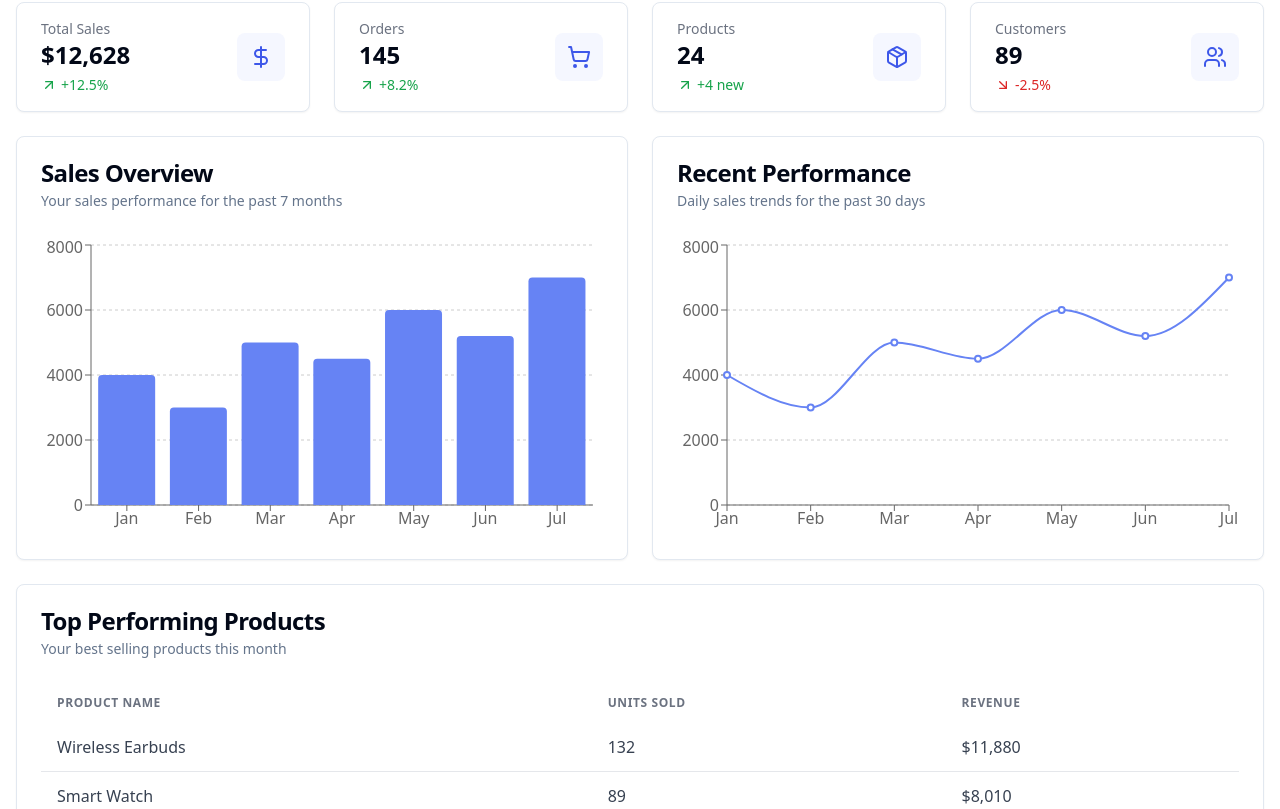
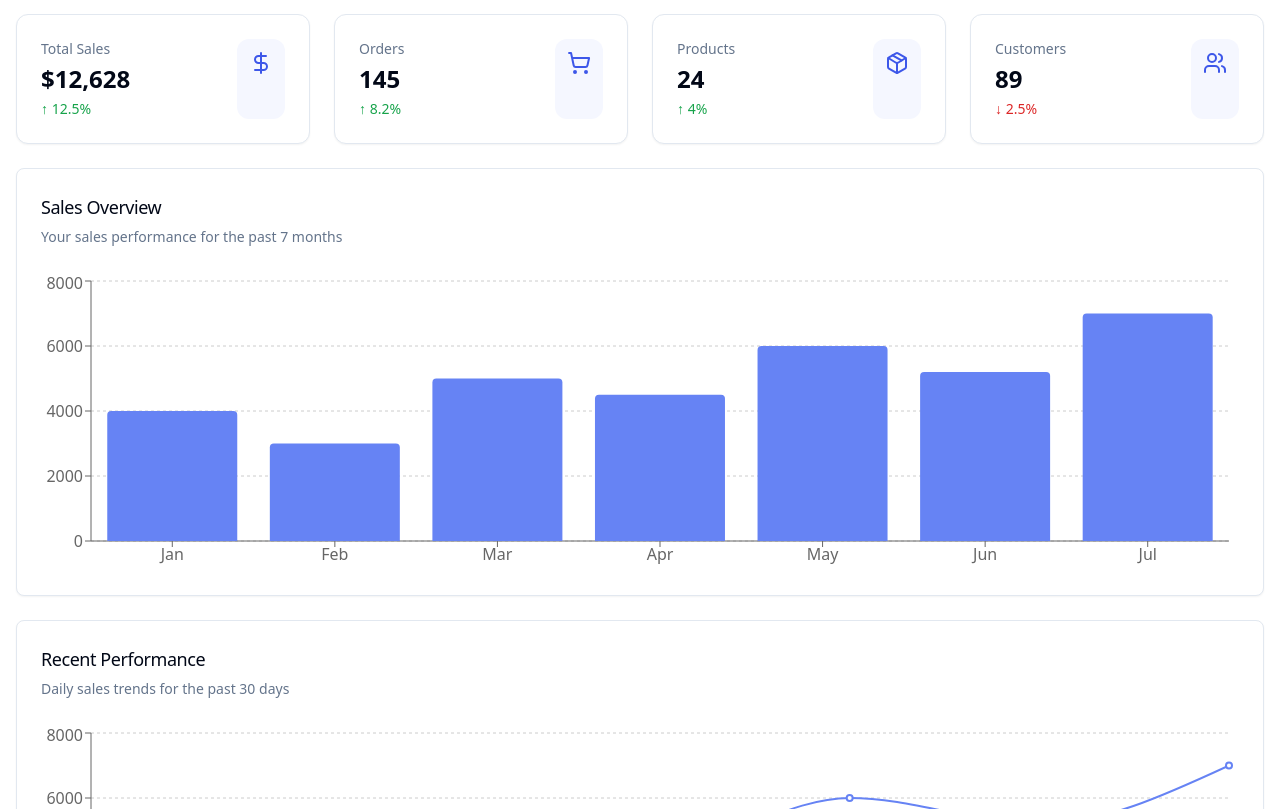
Before and after one commit to ekonyeprosper/market-vendor-nexus, a React (Vite) app: page /seller/dashboard in a window 1280 px wide. Shown: the part 251-1060 px from the top of the page. Built offline with nearby package versions, Linux system fonts and the light colour scheme.

Commit message:
Refactor: Improve dashboard design
Improve the design of the admin and seller dashboards for a more professional look and feel.

```diff
--- /dev/null
+++ b/src/components/dashboard/ChartCard.tsx
@@ -0,0 +1,27 @@
+
+import { Card, CardContent, CardDescription, CardHeader, CardTitle } from "@/components/ui/card";
+import { ResponsiveContainer } from "recharts";
+
+interface ChartCardProps {
+  title: string;
+  description?: string;
+  children: React.ReactNode;
+}
+
+export const ChartCard = ({ title, description, children }: ChartCardProps) => {
+  return (
+    <Card className="col-span-4">
+      <CardHeader>
+        <CardTitle className="text-lg font-medium">{title}</CardTitle>
+        {description && <CardDescription>{description}</CardDescription>}
+      </CardHeader>
+      <CardContent>
+        <div className="h-[300px]">
+          <ResponsiveContainer width="100%" height="100%">
+            {children}
+          </ResponsiveContainer>
+        </div>
+      </CardContent>
+    </Card>
+  );
+};
--- /dev/null
+++ b/src/components/dashboard/StatCard.tsx
@@ -0,0 +1,38 @@
+
+import { LucideIcon } from "lucide-react";
+import { cn } from "@/lib/utils";
+
+interface StatCardProps {
+  icon: LucideIcon;
+  title: string;
+  value: string | number;
+  trend?: {
+    value: number;
+    isPositive: boolean;
+  };
+  bgColor?: string;
+}
+
+export const StatCard = ({ icon: Icon, title, value, trend, bgColor = "bg-market-50" }: StatCardProps) => {
+  return (
+    <div className="rounded-xl border bg-card p-6 shadow-sm transition-all hover:shadow-md">
+      <div className="flex justify-between">
+        <div>
+          <p className="text-sm font-medium text-muted-foreground">{title}</p>
+          <p className="mt-1 text-2xl font-semibold">{value}</p>
+          {trend && (
+            <div className={cn(
+              "mt-1 flex items-center text-sm font-medium",
+              trend.isPositive ? "text-green-600" : "text-red-600"
+            )}>
+              {trend.isPositive ? "↑" : "↓"} {Math.abs(trend.value)}%
+            </div>
+          )}
+        </div>
+        <div className={cn("rounded-xl p-3", bgColor)}>
+          <Icon className="h-6 w-6 text-market-600" />
+        </div>
+      </div>
+    </div>
+  );
+};
--- a/src/pages/SellerDashboard.tsx
+++ b/src/pages/SellerDashboard.tsx
@@ -1,41 +1,15 @@
-
 import { useState } from "react";
 import { Link } from "react-router-dom";
+import Layout from "@/components/layout/Layout";
 import { Button } from "@/components/ui/button";
+import { Card, CardContent, CardDescription, CardHeader, CardTitle } from "@/components/ui/card";
+import { Tabs, TabsContent, TabsList, TabsTrigger } from "@/components/ui/tabs";
+import { BarChart, Bar, XAxis, YAxis, CartesianGrid, Tooltip, ResponsiveContainer, LineChart, Line } from "recharts";
 import {
-  Card,
-  CardContent,
-  CardDescription,
-  CardHeader,
-  CardTitle,
-} from "@/components/ui/card";
-import Layout from "@/components/layout/Layout";
-import {
-  Tabs,
-  TabsContent,
-  TabsList,
-  TabsTrigger,
-} from "@/components/ui/tabs";
-import {
-  BarChart,
-  Bar,
-  XAxis,
-  YAxis,
-  CartesianGrid,
-  Tooltip,
-  ResponsiveContainer,
-  LineChart,
-  Line,
-} from "recharts";
-import {
-  Package,
-  ShoppingCart,
-  DollarSign,
-  Users,
-  Plus,
-  ArrowUpRight,
-  ArrowDownRight,
+  Package, ShoppingCart, DollarSign, Users, Plus, ArrowUpRight, ArrowDownRight,
 } from "lucide-react";
+import { StatCard } from "@/components/dashboard/StatCard";
+import { ChartCard } from "@/components/dashboard/ChartCard";
 
 // Sample data for charts
 const salesData = [
@@ -140,15 +114,15 @@ const SellerDashboard = () => {
 
   return (
     <Layout>
-      <div className="container mx-auto px-4 py-8">
+      <div className="container mx-auto px-4 py-8 max-w-7xl">
         <div className="flex flex-wrap items-center justify-between mb-8">
           <div>
-            <h1 className="text-3xl font-bold">Seller Dashboard</h1>
-            <p className="text-gray-600">Welcome back, TechGear!</p>
+            <h1 className="text-3xl font-bold tracking-tight">Seller Dashboard</h1>
+            <p className="text-muted-foreground mt-1">Welcome back, TechGear!</p>
           </div>
           <div className="mt-4 md:mt-0">
             <Link to="/seller/products/new">
-              <Button className="flex items-center">
+              <Button className="flex items-center shadow-sm">
                 <Plus className="w-4 h-4 mr-2" />
                 Add New Product
               </Button>
@@ -156,8 +130,8 @@ const SellerDashboard = () => {
           </div>
         </div>
 
-        <Tabs value={activeTab} onValueChange={setActiveTab} className="space-y-4">
-          <TabsList className="grid w-full md:w-auto grid-cols-4 md:grid-cols-4 mb-4">
+        <Tabs value={activeTab} onValueChange={setActiveTab} className="space-y-6">
+          <TabsList className="bg-muted/50 p-1">
             <TabsTrigger value="dashboard">Dashboard</TabsTrigger>
             <TabsTrigger value="products">Products</TabsTrigger>
             <TabsTrigger value="orders">Orders</TabsTrigger>
@@ -165,91 +139,38 @@ const SellerDashboard = () => {
           </TabsList>
 
           <TabsContent value="dashboard" className="space-y-6">
-            {/* Stats Cards */}
-            <div className="grid grid-cols-1 sm:grid-cols-2 lg:grid-cols-4 gap-6">
-              <Card>
-                <CardContent className="py-4">
-                  <div className="flex items-center justify-between">
-                    <div>
-                      <p className="text-sm font-medium text-gray-500">Total Sales</p>
-                      <p className="text-2xl font-bold">$12,628</p>
-                      <div className="flex items-center mt-1 text-green-600 text-sm font-medium">
-                        <ArrowUpRight className="w-4 h-4 mr-1" />
-                        <span>+12.5%</span>
-                      </div>
-                    </div>
-                    <div className="bg-market-50 p-3 rounded-lg">
-                      <DollarSign className="h-6 w-6 text-market-600" />
-                    </div>
-                  </div>
-                </CardContent>
-              </Card>
-
-              <Card>
-                <CardContent className="py-4">
-                  <div className="flex items-center justify-between">
-                    <div>
-                      <p className="text-sm font-medium text-gray-500">Orders</p>
-                      <p className="text-2xl font-bold">145</p>
-                      <div className="flex items-center mt-1 text-green-600 text-sm font-medium">
-                        <ArrowUpRight className="w-4 h-4 mr-1" />
-                        <span>+8.2%</span>
-                      </div>
-                    </div>
-                    <div className="bg-market-50 p-3 rounded-lg">
-                      <ShoppingCart className="h-6 w-6 text-market-600" />
-                    </div>
-                  </div>
-                </CardContent>
-              </Card>
-
-              <Card>
-                <CardContent className="py-4">
-                  <div className="flex items-center justify-between">
-                    <div>
-                      <p className="text-sm font-medium text-gray-500">Products</p>
-                      <p className="text-2xl font-bold">24</p>
-                      <div className="flex items-center mt-1 text-green-600 text-sm font-medium">
-                        <ArrowUpRight className="w-4 h-4 mr-1" />
-                        <span>+4 new</span>
-                      </div>
-                    </div>
-                    <div className="bg-market-50 p-3 rounded-lg">
-                      <Package className="h-6 w-6 text-market-600" />
-                    </div>
-                  </div>
-                </CardContent>
-              </Card>
-
-              <Card>
-                <CardContent className="py-4">
-                  <div className="flex items-center justify-between">
-                    <div>
-                      <p className="text-sm font-medium text-gray-500">Customers</p>
-                      <p className="text-2xl font-bold">89</p>
-                      <div className="flex items-center mt-1 text-red-600 text-sm font-medium">
-                        <ArrowDownRight className="w-4 h-4 mr-1" />
-                        <span>-2.5%</span>
-                      </div>
-                    </div>
-                    <div className="bg-market-50 p-3 rounded-lg">
-                      <Users className="h-6 w-6 text-market-600" />
-                    </div>
-                  </div>
-                </CardContent>
-              </Card>
+            <div className="grid grid-cols-1 gap-6 sm:grid-cols-2 lg:grid-cols-4">
+              <StatCard
+                icon={DollarSign}
+                title="Total Sales"
+                value="$12,628"
+                trend={{ value: 12.5, isPositive: true }}
+              />
+              <StatCard
+                icon={ShoppingCart}
+                title="Orders"
+                value="145"
+                trend={{ value: 8.2, isPositive: true }}
+              />
+              <StatCard
+                icon={Package}
+                title="Products"
+                value="24"
+                trend={{ value: 4, isPositive: true }}
+              />
+              <StatCard
+                icon={Users}
+                title="Customers"
+                value="89"
+                trend={{ value: 2.5, isPositive: false }}
+              />
             </div>
 
-            {/* Charts */}
-            <div className="grid grid-cols-1 lg:grid-cols-2 gap-6">
-              <Card>
-                <CardHeader>
-                  <CardTitle>Sales Overview</CardTitle>
-                  <CardDescription>Your sales performance for the past 7 months</CardDescription>
-                </CardHeader>
-                <CardContent>
-                  <div className="h-[300px]">
-                    <ResponsiveContainer width="100%" height="100%">
+            <div className="grid gap-6 md:grid-cols-2">
+              <ChartCard
+                title="Sales Overview"
+                description="Your sales performance for the past 7 months"
+              >
                 <BarChart data={salesData} margin={{ top: 10, right: 10, left: -10, bottom: 0 }}>
                   <CartesianGrid strokeDasharray="3 3" vertical={false} />
                   <XAxis dataKey="name" />
@@ -257,54 +178,45 @@ const SellerDashboard = () => {
                   <Tooltip />
                   <Bar dataKey="sales" fill="#6683f4" radius={[4, 4, 0, 0]} />
                 </BarChart>
-                    </ResponsiveContainer>
-                  </div>
-                </CardContent>
-              </Card>
+              </ChartCard>
 
-              <Card>
-                <CardHeader>
-                  <CardTitle>Recent Performance</CardTitle>
-                  <CardDescription>Daily sales trends for the past 30 days</CardDescription>
-                </CardHeader>
-                <CardContent>
-                  <div className="h-[300px]">
-                    <ResponsiveContainer width="100%" height="100%">
+              <ChartCard
+                title="Recent Performance"
+                description="Daily sales trends for the past 30 days"
+              >
                 <LineChart data={salesData} margin={{ top: 10, right: 10, left: -10, bottom: 0 }}>
                   <CartesianGrid strokeDasharray="3 3" vertical={false} />
                   <XAxis dataKey="name" />
                   <YAxis />
                   <Tooltip />
-                        <Line type="monotone" dataKey="sales" stroke="#6683f4" strokeWidth={2} />
+                  <Line
+                    type="monotone"
+                    dataKey="sales"
+                    stroke="#6683f4"
+                    strokeWidth={2}
+                  />
                 </LineChart>
-                    </ResponsiveContainer>
-                  </div>
-                </CardContent>
-              </Card>
+              </ChartCard>
             </div>
 
-            {/* Product Performance Table */}
             <Card>
-              <CardHeader>
-                <CardTitle>Top Performing Products</CardTitle>
-                <CardDescription>Your best selling products this month</CardDescription>
-              </CardHeader>
-              <CardContent>
+              <CardContent className="p-6">
+                <h3 className="font-semibold mb-4">Top Performing Products</h3>
                 <div className="overflow-x-auto">
                   <table className="w-full">
                     <thead>
-                      <tr className="text-left text-xs font-medium text-gray-500 uppercase tracking-wider">
-                        <th className="px-4 py-3">Product Name</th>
-                        <th className="px-4 py-3">Units Sold</th>
-                        <th className="px-4 py-3">Revenue</th>
+                      <tr className="text-left border-b border-border">
+                        <th className="pb-3 font-medium text-muted-foreground">Product Name</th>
+                        <th className="pb-3 font-medium text-muted-foreground">Units Sold</th>
+                        <th className="pb-3 font-medium text-muted-foreground">Revenue</th>
                       </tr>
                     </thead>
-                    <tbody className="divide-y divide-gray-200">
+                    <tbody className="divide-y divide-border">
                       {productPerformance.map((product, index) => (
-                        <tr key={index} className="text-gray-700">
-                          <td className="px-4 py-3 font-medium">{product.name}</td>
-                          <td className="px-4 py-3">{product.sales}</td>
-                          <td className="px-4 py-3">${product.revenue.toLocaleString()}</td>
+                        <tr key={index} className="text-sm">
+                          <td className="py-3 font-medium">{product.name}</td>
+                          <td className="py-3">{product.sales}</td>
+                          <td className="py-3">${product.revenue.toLocaleString()}</td>
                         </tr>
                       ))}
                     </tbody>
```
Also changed, not shown: src/pages/admin/Products.tsx (+20 -18 lines). Lines whose indentation alone changed are shown as unchanged.
